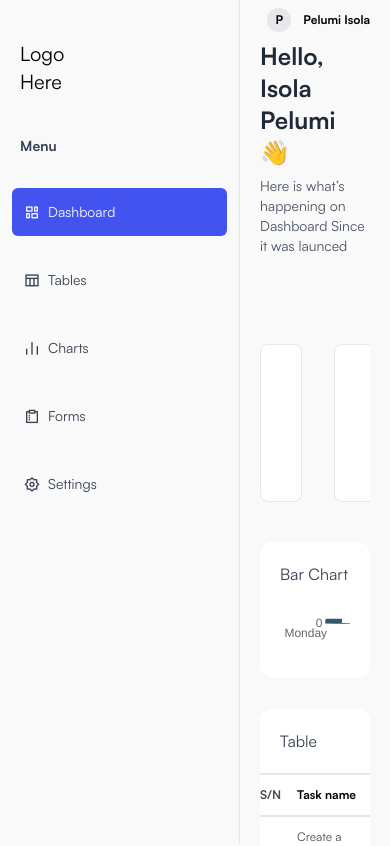
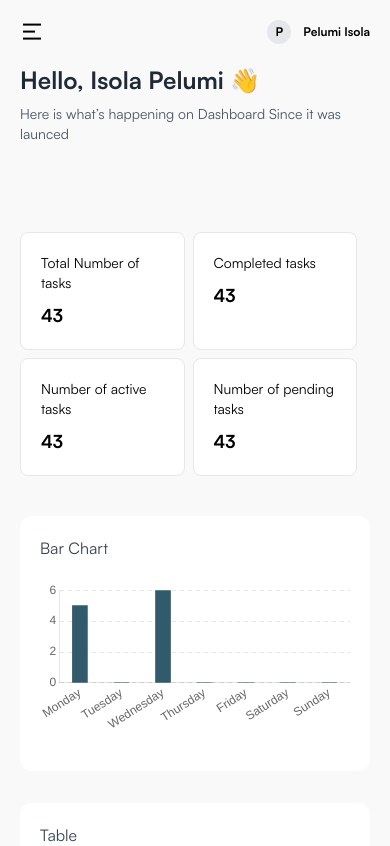
Before and after one commit to philtechphilips/nextjs-dashboard-template, a Next.js app: page /dashboard/home in a window 390 px wide. Shown: the top 846 px of the page. Built offline with nearby package versions, Linux system fonts and the light colour scheme.

Commit message:
feat: mobile responsiveness added

```diff
--- a/app/dashboard/home/page.tsx
+++ b/app/dashboard/home/page.tsx
@@ -8,7 +8,7 @@ import Analytics from "@/components/dashboard/home/Analytics";
 export default function Dashboard() {
   return (
     <DashboardLayout pageTitle="Dashboard">
-      <div className="w-full pl-[260px] px-5 bg-[#F9F9FA] min-h-screen overflow-x-scroll pr-5">
+      <div className="w-full md:pl-[260px] px-5 bg-[#F9F9FA] min-h-screen overflow-x-scroll pr-5">
         <h2 className="font-semibold text-2xl text-gray-800">
           Hello, Isola Pelumi 👋
         </h2>
--- a/components/dashboard/Navbar.tsx
+++ b/components/dashboard/Navbar.tsx
@@ -1,8 +1,12 @@
+import { navStore } from "@/store/nav";
 import React from "react";
 
 const Navbar = ({ pageTitle }: any) => {
+  const { open, toggleOpen } = navStore();
   return (
-    <nav className="w-full flex items-end justify-end md:px-24 px-5 py-2 bg-[#F9F9FA]" >
+    <nav className="w-full flex items-center justify-between md:items-end md:justify-end md:px-24 px-5 py-4 bg-[#F9F9FA]" >
+      <i className="ri-menu-2-line text-2xl" onClick={toggleOpen}></i>
+
         <div className="flex items-center gap-3">
           <div className="w-6 h-6 bg-gray-200 rounded-full flex items-center justify-center">
               <h1 className="text-xs font-semibold">P</h1>
--- a/components/dashboard/Sidebar.tsx
+++ b/components/dashboard/Sidebar.tsx
@@ -6,9 +6,11 @@ import { usePathname, useRouter } from "next/navigation";
 import styles from "../../app/styles/dashboard.module.scss";
 import { SIDEBAR } from "@/constants/dashboard";
 import { COLOURS } from "@/constants/colors";
+import { navStore } from "@/store/nav";
 
 
 const Sidebar = () => {
+  const { open, toggleOpen } = navStore();
   const currentPath = usePathname();
   const { clearUser } = useUserStore();
   const router = useRouter();
@@ -19,11 +21,18 @@ const Sidebar = () => {
   }
 
   return (
-    <aside className={`w-60 bg-[#F9F9FA] border-r h-screen fixed top-0 left-0`}>
+    <aside
+    className={`w-60 bg-[#F9F9FA] border-r h-screen fixed top-0 left-0 z-[1000] transition-transform duration-300 ease-in-out
+      ${open ? 'transform translate-x-0' : '-translate-x-full'} md:translate-x-0`}
+  >
 
       <div className="px-5 pt-10">
           <h1 className="font-base text-xl">Logo</h1>
           <h1 className="font-base text-xl">Here</h1>
+      </div>
+
+      <div className="absolute top-3 right-4" onClick={toggleOpen}>
+      <i className="ri-close-large-fill text-2xl"></i>
       </div>
       <div className="px-3 py-5">
         <h4 className="font-bold text-gray-700 py-5 px-2 mb-3 text-sm">Menu</h4>
--- a/components/dashboard/home/Analytics.tsx
+++ b/components/dashboard/home/Analytics.tsx
@@ -2,23 +2,23 @@ import React from 'react'
 
 const Analytics = () => {
   return (
-    <div className='flex gap-8 pb-10'>
-        <div className='bg-white w-64 rounded-lg border p-5'>
+    <div className='flex md:flex-nowrap flex-wrap gap-2 md:gap-8 pb-10'>
+        <div className='bg-white md:w-64 w-[47%] rounded-lg border p-5'>
             <h6 className='text-sm'>Total Number of tasks</h6>
             <h4 className='pt-2 font-semibold text-lg'>43</h4>
         </div>
 
-        <div className='bg-white w-64 rounded-lg border p-5'>
+        <div className='bg-white md:w-64 w-[47%] rounded-lg border p-5'>
             <h6 className='text-sm'>Completed tasks</h6>
             <h4 className='pt-2 font-semibold text-lg'>43</h4>
         </div>
 
-        <div className='bg-white w-64 rounded-lg border p-5'>
+        <div className='bg-white md:w-64 w-[47%] rounded-lg border p-5'>
             <h6 className='text-sm'>Number of active tasks</h6>
             <h4 className='pt-2 font-semibold text-lg'>43</h4>
         </div>
 
-        <div className='bg-white w-64 rounded-lg border p-5'>
+        <div className='bg-white md:w-64 w-[47%] rounded-lg border p-5'>
             <h6 className='text-sm'>Number of pending tasks</h6>
             <h4 className='pt-2 font-semibold text-lg'>43</h4>
         </div>
--- /dev/null
+++ b/store/nav.ts
@@ -0,0 +1,11 @@
+import { create } from 'zustand';
+
+interface Store {
+  open: boolean;
+  toggleOpen: () => void;
+}
+
+export const navStore = create<Store>((set) => ({
+  open: false,
+  toggleOpen: () => set((state) => ({ open: !state.open })),
+}));
```
